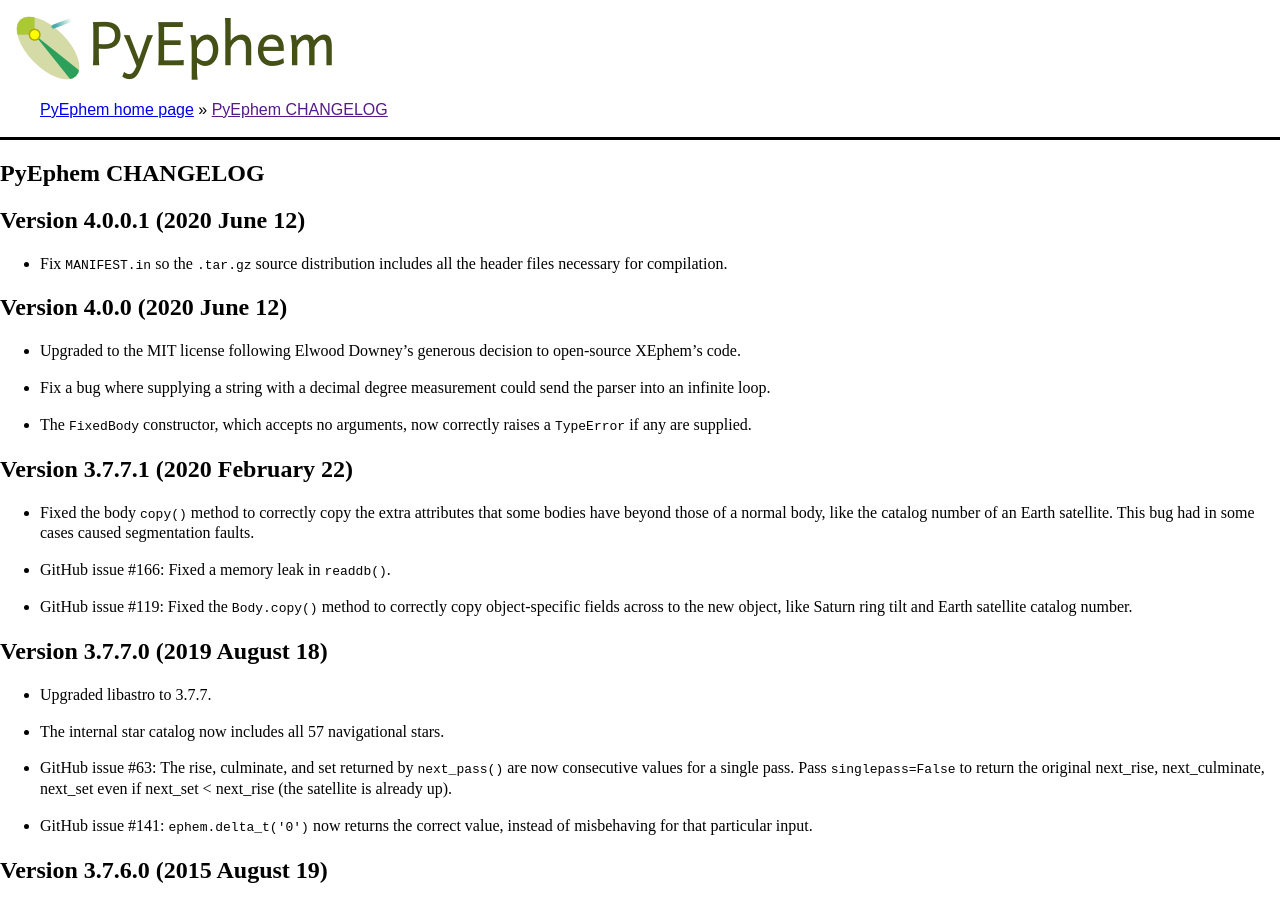
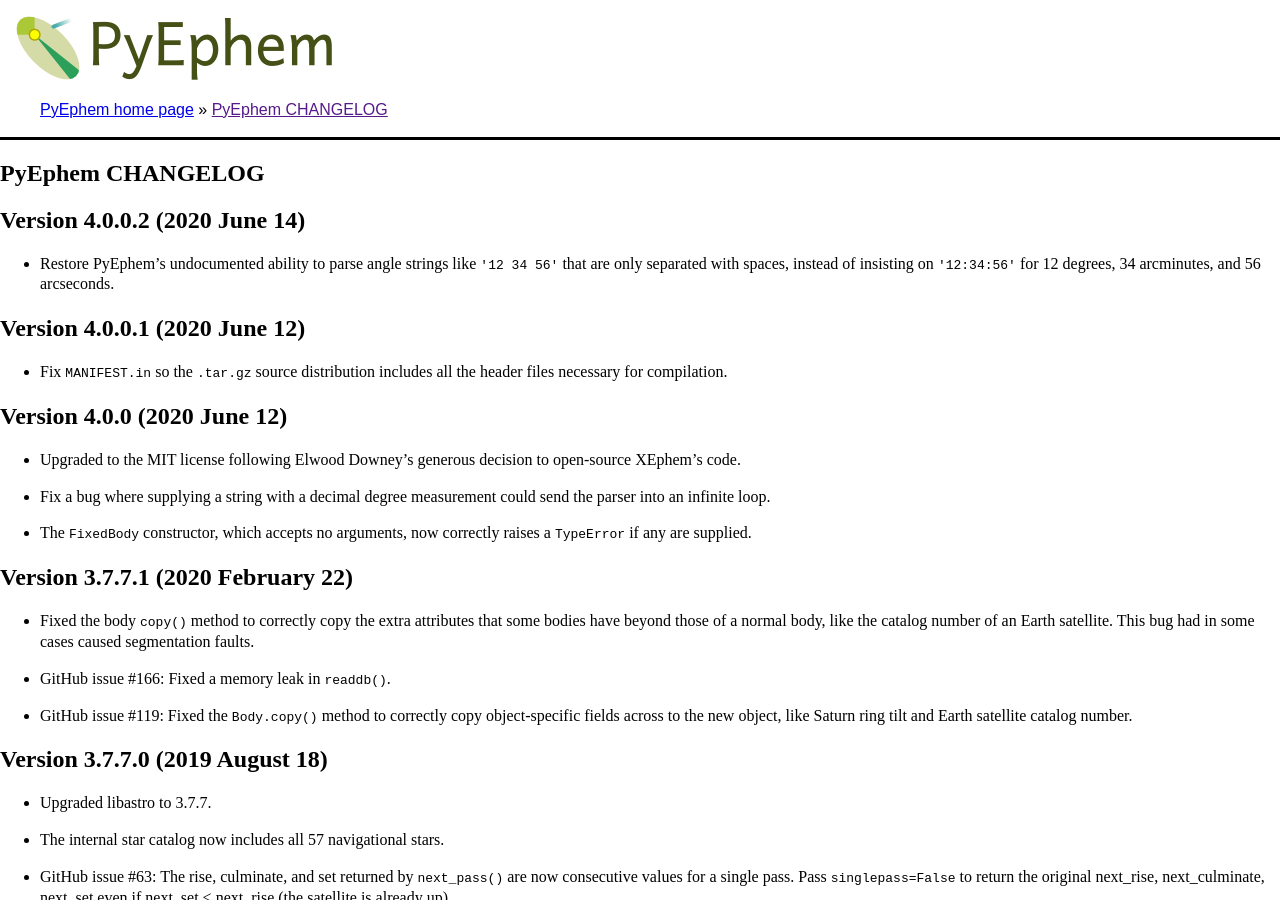
Before and after one commit to brandon-rhodes/pyephem, a Sphinx documentation site: the page built from ephem/doc/CHANGELOG.rst, in a window 1280 px wide and 900 px high. Built offline with Sphinx 7.4.7, drawn with Linux system fonts in a browser that asks for light colours.

Commit message:
Declare version 4.0.0.2

```diff
--- a/ephem/__init__.py
+++ b/ephem/__init__.py
@@ -10,7 +10,7 @@
 from math import pi
 from time import localtime as _localtime
 
-__version__ = '4.0.0.1'
+__version__ = '4.0.0.2'
 
 # As a favor, compile a regular expression that our C library would
 # really rather not compile for itself.
--- a/ephem/doc/CHANGELOG.rst
+++ b/ephem/doc/CHANGELOG.rst
@@ -1,5 +1,13 @@
 PyEphem CHANGELOG
 =================
+
+Version 4.0.0.2 (2020 June 14)
+------------------------------
+
+- Restore PyEphem’s undocumented ability to parse angle strings like
+  ``'12 34 56'`` that are only separated with spaces, instead of
+  insisting on ``'12:34:56'`` for 12 degrees, 34 arcminutes, and 56
+  arcseconds.
 
 Version 4.0.0.1 (2020 June 12)
 ------------------------------
```
